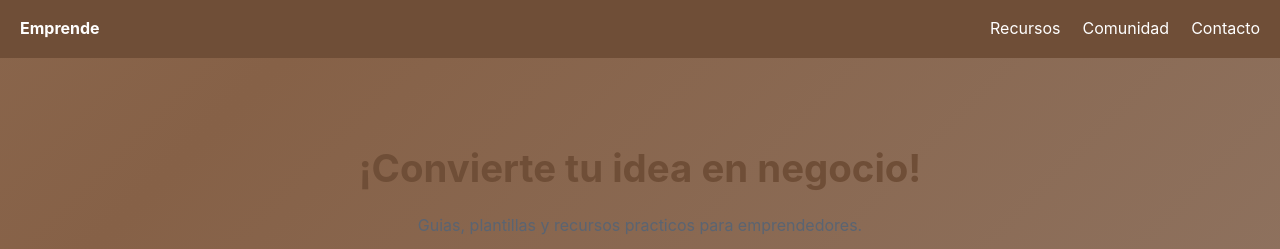
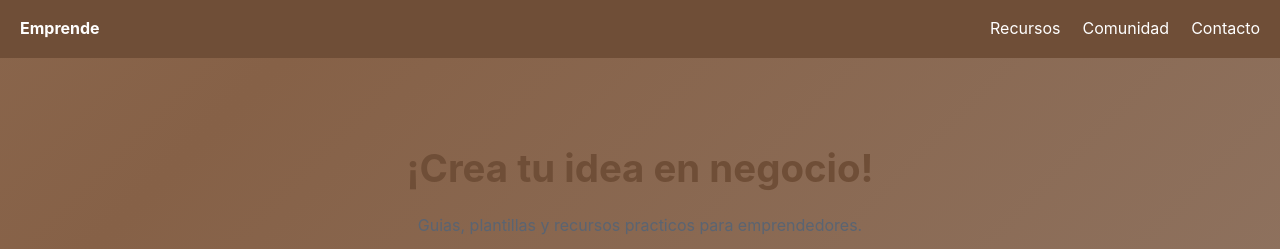
Before and after one commit to Jessi46/landing-emprendedores, a plain HTML site: page index.html in a window 1280 px wide. Shown: the top 249 px of the page. Drawn offline with Linux system fonts and the light colour scheme.

Commit message:
feat: mejora el titular y el CTA de la seccion hero

```diff
--- a/index.html
+++ b/index.html
@@ -23,7 +23,7 @@
 
     <main>
         <section class="hero">
-            <h1>¡Convierte tu idea en negocio!</h1>
+            <h1>¡Crea tu idea en negocio!</h1>
             <p>Guias, plantillas y recursos practicos para emprendedores.</p>
             <a href="#recursos" class="btn">Explorar recursos</a>
 
```
